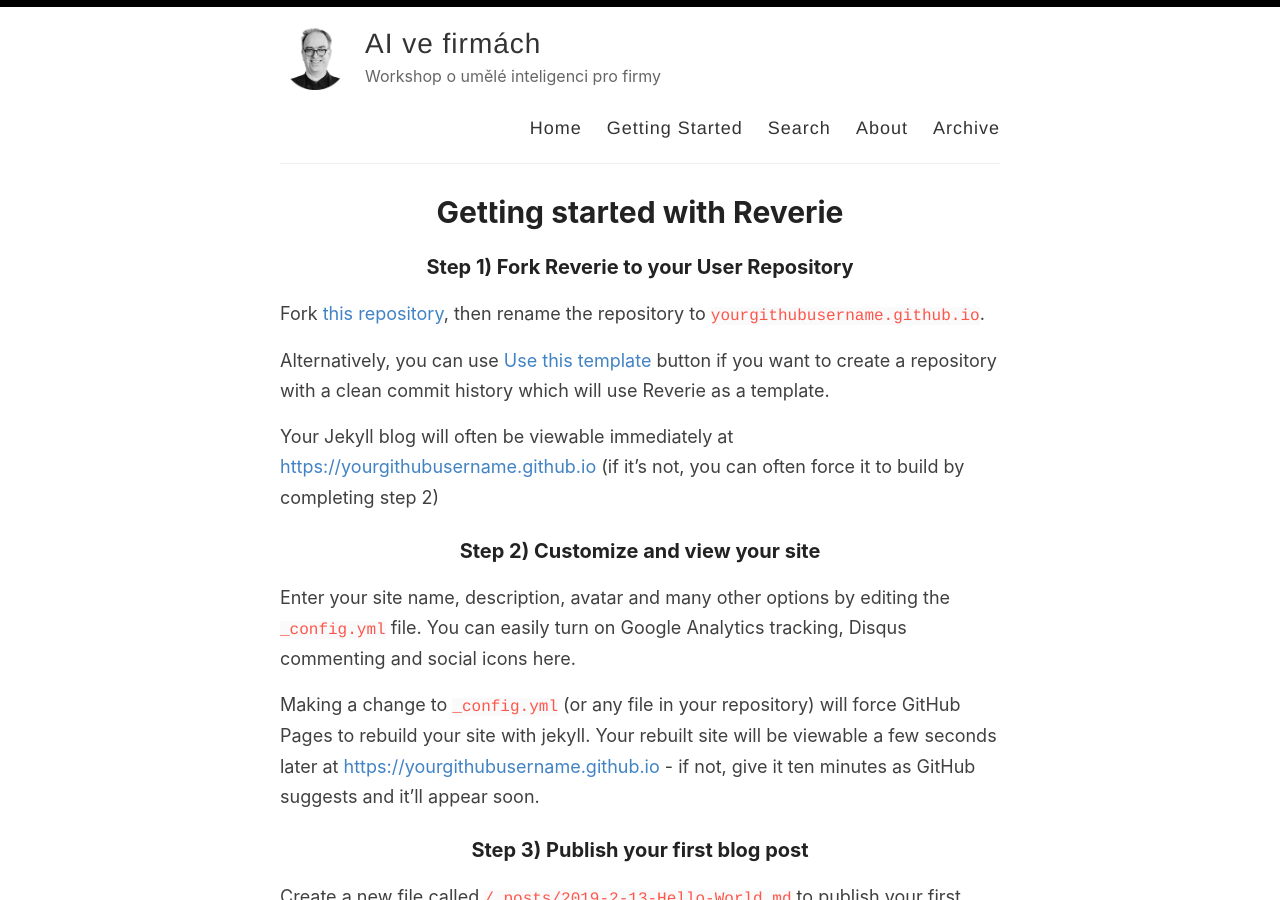
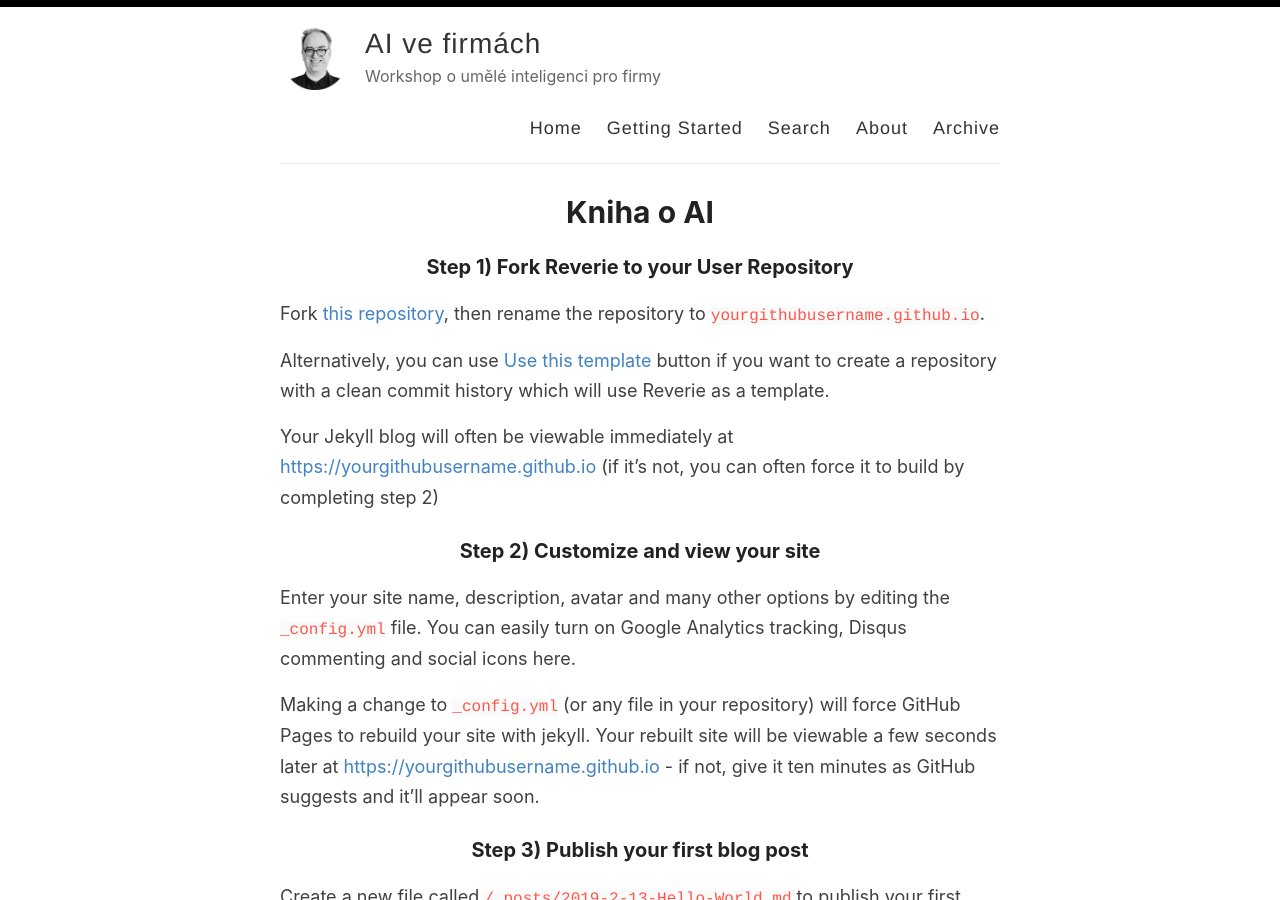
Before and after one commit to tangero/aivefirmach, a Jekyll site: the page built from _pages/getting-started.md, in a window 1280 px wide and 900 px high. Built offline with Jekyll 4.4.1, drawn with Linux system fonts in a browser that asks for light colours.

Commit message:
Update getting-started.md

```diff
--- a/_pages/getting-started.md
+++ b/_pages/getting-started.md
@@ -1,7 +1,7 @@
 ---
 layout: page
-title: Getting started with Reverie
-permalink: /getting-started/
+title: Kniha o AI
+permalink: /kniha/
 ---
 
 ### Step 1) Fork Reverie to your User Repository
```
